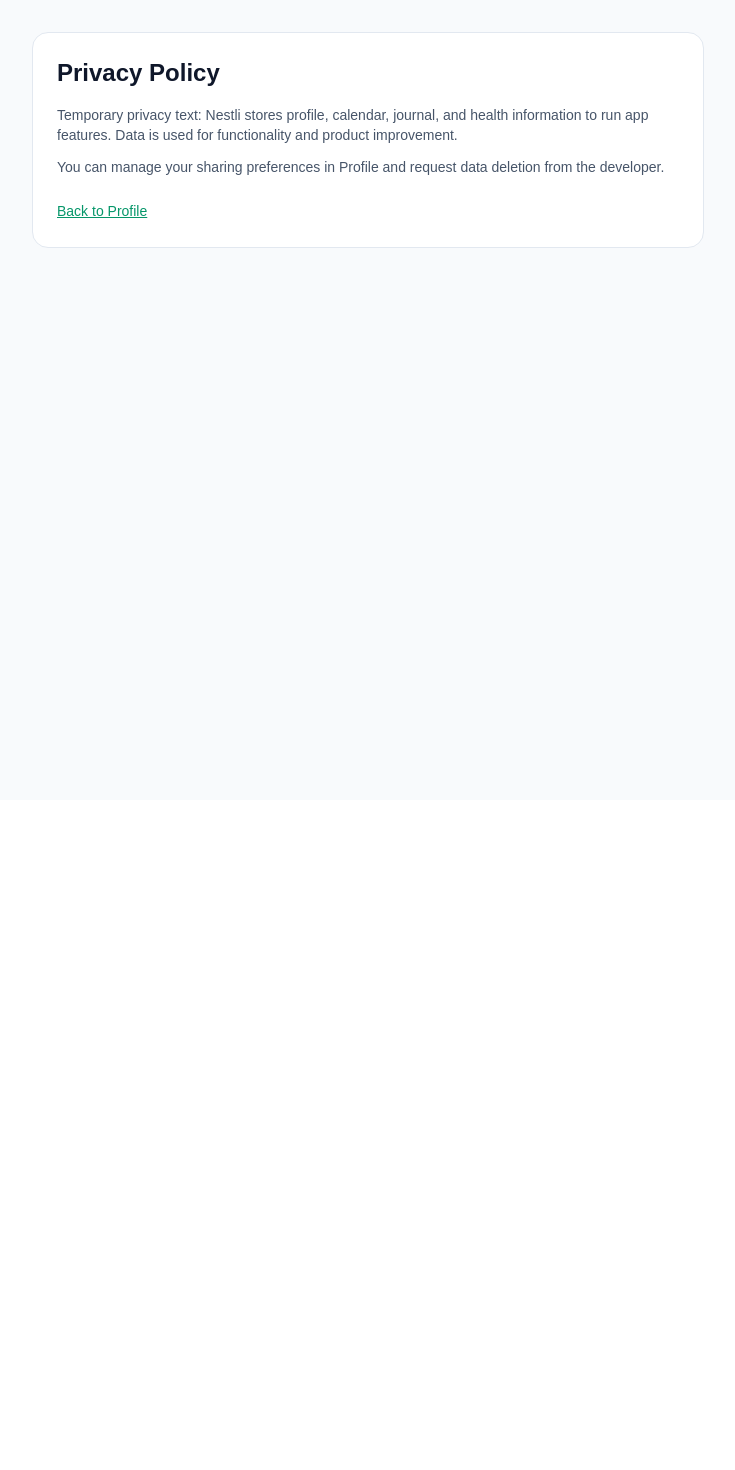
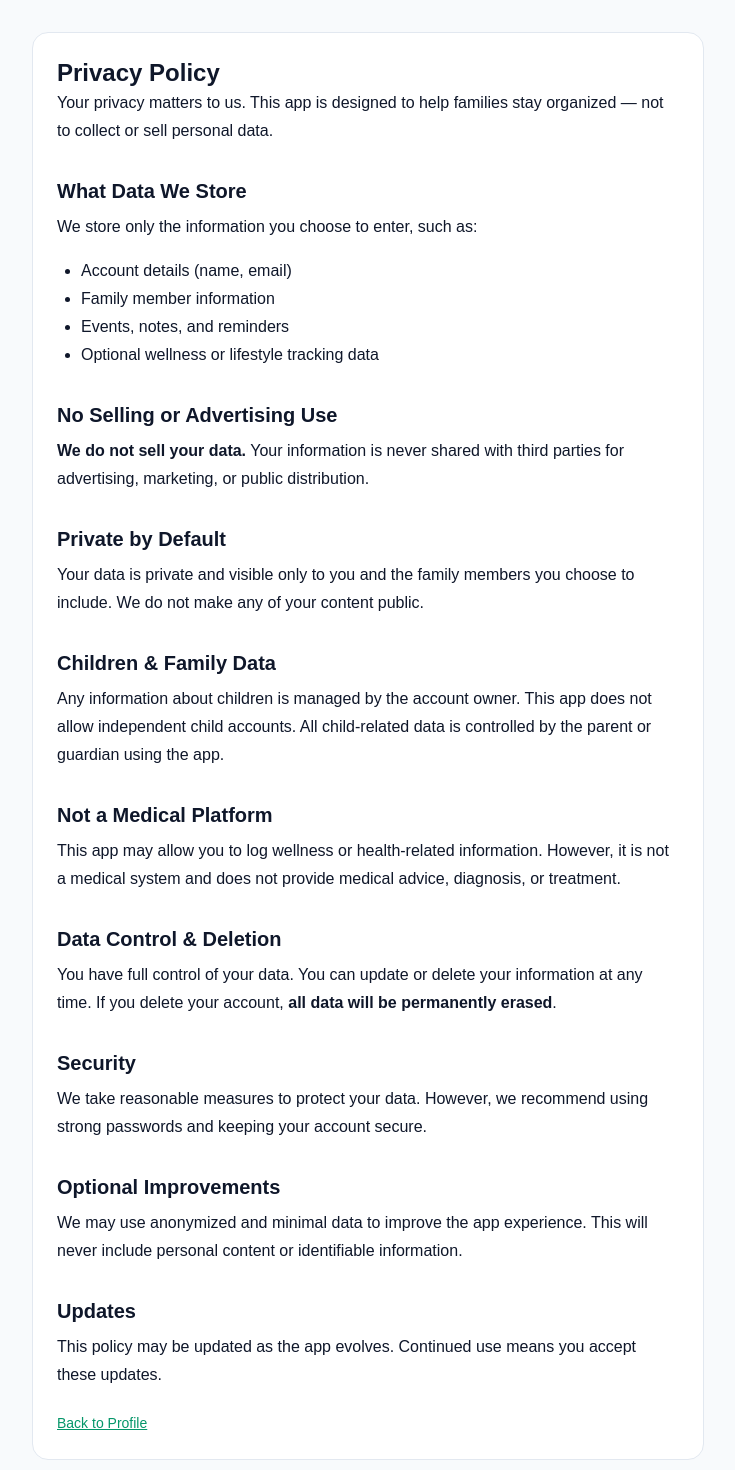
Before and after one commit to princess1214/webapp_save_my_day, a Next.js app: page /privacy in a window 1280 px wide. Shown: the top 1470 px of the page, without its empty margins (272-1007 px from the left). Before the commit the page ends 800 px from the top, so only its background shows below. Built offline with nearby package versions, Linux system fonts and the light colour scheme.

Commit message:
update terms and privacy from codesandbox

```diff
--- a/app/privacy/page.tsx
+++ b/app/privacy/page.tsx
@@ -5,14 +5,105 @@
     <main className="min-h-screen bg-slate-50 px-4 py-8 text-slate-900 dark:bg-slate-950 dark:text-slate-100">
       <div className="app-themed mx-auto max-w-2xl rounded-2xl border border-slate-200 bg-white p-6 dark:border-slate-700 dark:bg-slate-900">
         <h1 className="text-2xl font-semibold">Privacy Policy</h1>
-        <p className="mt-4 text-sm text-slate-600 dark:text-slate-300">
-          Temporary privacy text: Nestli stores profile, calendar, journal, and health information to run
-          app features. Data is used for functionality and product improvement.
-        </p>
-        <p className="mt-3 text-sm text-slate-600 dark:text-slate-300">
-          You can manage your sharing preferences in Profile and request data deletion from the
-          developer.
-        </p>
+      {/* Intro */}
+      <p className="mb-6 text-base leading-7">
+        Your privacy matters to us. This app is designed to help families stay
+        organized — not to collect or sell personal data.
+      </p>
+
+      {/* Section */}
+      <h2 className="font-bold text-xl mt-8 mb-2">
+        What Data We Store
+      </h2>
+      <p className="mb-4 leading-7">
+        We store only the information you choose to enter, such as:
+      </p>
+      <ul className="list-disc pl-6 mb-4 leading-7">
+        <li>Account details (name, email)</li>
+        <li>Family member information</li>
+        <li>Events, notes, and reminders</li>
+        <li>Optional wellness or lifestyle tracking data</li>
+      </ul>
+
+      {/* Section */}
+      <h2 className="font-bold text-xl mt-8 mb-2">
+        No Selling or Advertising Use
+      </h2>
+      <p className="mb-4 leading-7">
+        <span className="font-semibold">
+          We do not sell your data.
+        </span>{' '}
+        Your information is never shared with third parties for advertising,
+        marketing, or public distribution.
+      </p>
+
+      {/* Section */}
+      <h2 className="font-bold text-xl mt-8 mb-2">
+        Private by Default
+      </h2>
+      <p className="mb-4 leading-7">
+        Your data is private and visible only to you and the family members you
+        choose to include. We do not make any of your content public.
+      </p>
+
+      {/* Section */}
+      <h2 className="font-bold text-xl mt-8 mb-2">
+        Children & Family Data
+      </h2>
+      <p className="mb-4 leading-7">
+        Any information about children is managed by the account owner. This app
+        does not allow independent child accounts. All child-related data is
+        controlled by the parent or guardian using the app.
+      </p>
+
+      {/* Section */}
+      <h2 className="font-bold text-xl mt-8 mb-2">
+        Not a Medical Platform
+      </h2>
+      <p className="mb-4 leading-7">
+        This app may allow you to log wellness or health-related information.
+        However, it is not a medical system and does not provide medical advice,
+        diagnosis, or treatment.
+      </p>
+
+      {/* Section */}
+      <h2 className="font-bold text-xl mt-8 mb-2">
+        Data Control & Deletion
+      </h2>
+      <p className="mb-4 leading-7">
+        You have full control of your data. You can update or delete your
+        information at any time. If you delete your account,
+        <span className="font-semibold">
+          {' '}all data will be permanently erased
+        </span>.
+      </p>
+
+      {/* Section */}
+      <h2 className="font-bold text-xl mt-8 mb-2">
+        Security
+      </h2>
+      <p className="mb-4 leading-7">
+        We take reasonable measures to protect your data. However, we recommend
+        using strong passwords and keeping your account secure.
+      </p>
+
+      {/* Section */}
+      <h2 className="font-bold text-xl mt-8 mb-2">
+        Optional Improvements
+      </h2>
+      <p className="mb-4 leading-7">
+        We may use anonymized and minimal data to improve the app experience.
+        This will never include personal content or identifiable information.
+      </p>
+
+      {/* Section */}
+      <h2 className="font-bold text-xl mt-8 mb-2">
+        Updates
+      </h2>
+      <p className="leading-7">
+        This policy may be updated as the app evolves. Continued use means you
+        accept these updates.
+      </p>
         <Link href="/profile" className="mt-6 inline-block text-sm font-medium text-emerald-600 underline">
           Back to Profile
         </Link>
--- a/app/terms/page.tsx
+++ b/app/terms/page.tsx
@@ -5,15 +5,80 @@
     <main className="min-h-screen bg-slate-50 px-4 py-8 text-slate-900 dark:bg-slate-950 dark:text-slate-100">
       <div className="app-themed mx-auto max-w-2xl rounded-2xl border border-slate-200 bg-white p-6 dark:border-slate-700 dark:bg-slate-900">
         <h1 className="text-2xl font-semibold">Terms of Service</h1>
-        <p className="mt-4 text-sm text-slate-600 dark:text-slate-300">
-          Temporary terms text: by using Nestli, you agree to use the app responsibly and keep your
-          family data accurate. You are responsible for the information you store and share with invited
-          family members.
-        </p>
-        <p className="mt-3 text-sm text-slate-600 dark:text-slate-300">
-          We may update these terms as the product evolves. Continued use means you accept the latest
-          terms.
-        </p>
+        {/* Intro */}
+      <p className="mb-6 text-base leading-7">
+        Welcome to our app — your family’s shared space for organizing life,
+        memories, and daily routines. By using this app, you agree to the
+        following terms.
+      </p>
+
+      {/* Section */}
+      <h2 className="font-bold text-xl mt-8 mb-2">Use of the App</h2>
+      <p className="mb-4 leading-7">
+        This app is designed for personal and family organization, including
+        tracking events, routines, and personal notes. You agree to use the app
+        responsibly and only for lawful purposes.
+      </p>
+
+      {/* Section */}
+      <h2 className="font-bold text-xl mt-8 mb-2">
+        Not Medical or Professional Advice
+      </h2>
+      <p className="mb-4 leading-7">
+        This app is <span className="font-semibold">not a medical service</span>.
+        Any health-related information you enter is for personal tracking only.
+        The app does not provide diagnosis, treatment, or professional advice.
+        Always consult qualified professionals for medical or health decisions.
+      </p>
+
+      {/* Section */}
+      <h2 className="font-bold text-xl mt-8 mb-2">Accounts</h2>
+      <p className="mb-4 leading-7">
+        You are responsible for maintaining the security of your account. Please
+        choose a strong passcode and keep your login information private.
+      </p>
+
+      {/* Section */}
+      <h2 className="font-bold text-xl mt-8 mb-2">
+        Family & Child Data Responsibility
+      </h2>
+      <p className="mb-4 leading-7">
+        This app allows you to manage family members such as children or pets.
+        By adding this information, you confirm that you are responsible for the
+        data entered and have the authority to manage it.
+      </p>
+
+      {/* Section */}
+      <h2 className="font-bold text-xl mt-8 mb-2">Data Ownership</h2>
+      <p className="mb-4 leading-7">
+        You own your data. The content you create (events, notes, records)
+        belongs to you and is stored only for your use within the app.
+      </p>
+
+      {/* Section */}
+      <h2 className="font-bold text-xl mt-8 mb-2">
+        Account Deletion & Data Removal
+      </h2>
+      <p className="mb-4 leading-7">
+        You may delete your account at any time. When you delete your account,
+        <span className="font-semibold">
+          {' '}all associated data will be permanently removed
+        </span>.
+      </p>
+
+      {/* Section */}
+      <h2 className="font-bold text-xl mt-8 mb-2">Service Changes</h2>
+      <p className="mb-4 leading-7">
+        We may update or improve features over time. Continued use of the app
+        means you accept any updates to these terms.
+      </p>
+
+      {/* Section */}
+      <h2 className="font-bold text-xl mt-8 mb-2">Contact</h2>
+      <p className="leading-7">
+        If you have questions about these terms, please contact us through the
+        app’s support or feedback feature.
+      </p>
         <Link href="/profile" className="mt-6 inline-block text-sm font-medium text-emerald-600 underline">
           Back to Profile
         </Link>
```
